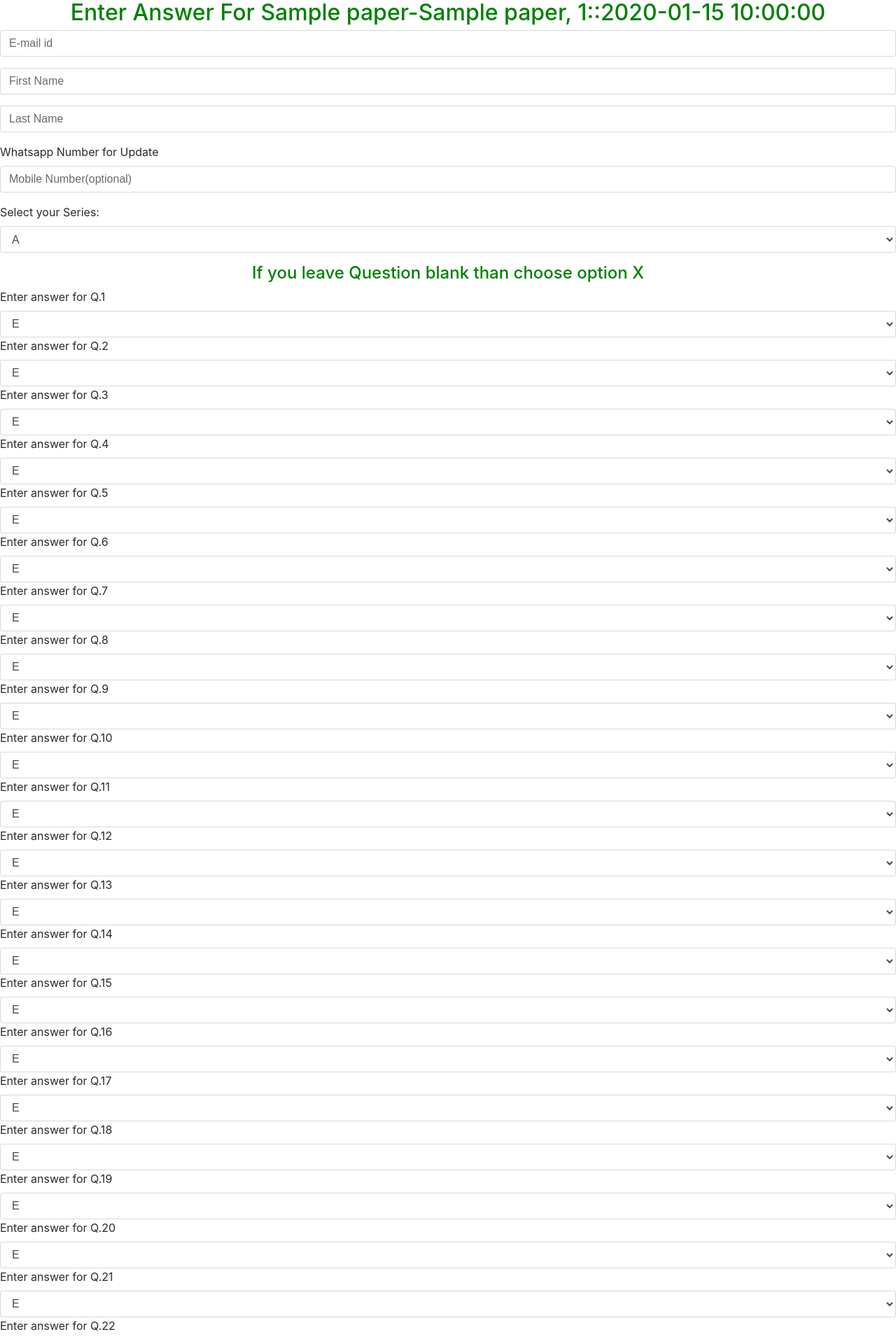
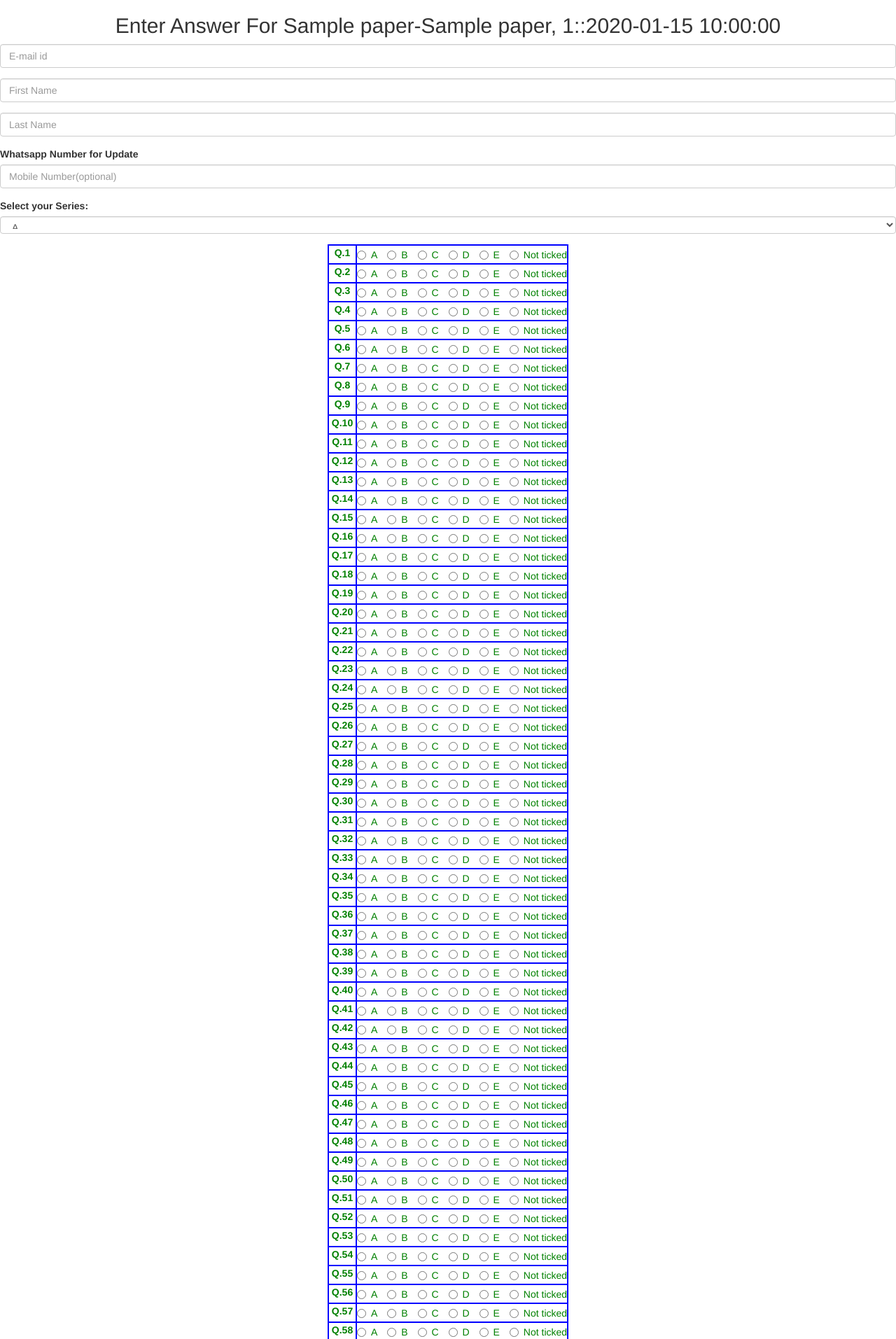
Before and after one commit to docostar/edudoco, a Flask app: a page that uses templates/inputanswer.html in a window 1280 px wide. Shown: the top 1913 px of the page at 70% size. Run offline with Flask 2, Linux system fonts and the light colour scheme; tables that the repository leaves empty hold one stand-in row (values such as "Sample post"); parts of the project's set-up code (start-up, migrations or seed data) failed here and were passed over; some libraries are stand-ins or nearby versions.

Commit message:
Input answer method change to radio button

```diff
--- a/templates/inputanswer.html
+++ b/templates/inputanswer.html
@@ -5,6 +5,9 @@
     <title>Enter your Answer</title>
     <link rel="stylesheet" href="https://maxcdn.bootstrapcdn.com/bootstrap/4.0.0-beta.3/css/bootstrap.min.css" integrity="sha384-Zug+QiDoJOrZ5t4lssLdxGhVrurbmBWopoEl+M6BdEfwnCJZtKxi1KgxUyJq13dy" crossorigin="anonymous">
     <link rel="stylesheet" href="static/result.css?v=5">
+      <link rel="stylesheet" href="https://maxcdn.bootstrapcdn.com/bootstrap/3.4.0/css/bootstrap.min.css">
+  <script src="https://ajax.googleapis.com/ajax/libs/jquery/3.4.1/jquery.min.js"></script>
+  <script src="https://maxcdn.bootstrapcdn.com/bootstrap/3.4.0/js/bootstrap.min.js"></script>
   </head>
   <body>
     <h2>Enter Answer For {{ paper.examname }}-{{ paper.subject }},  {{paper.exambody}}::{{paper.examdate}} </h2>
@@ -33,10 +36,17 @@
                     <option>D</option>
                   </select>
         </div>
-        <h4>If you leave Question blank than choose option X </h4>
+
+
+        <table align="center" >
         {% for n in range(150) %}
-        <label for="q{{n+1}}">Enter answer for Q.{{n+1}}</label>
+
+            <tr>
+                <td>
+        <label for="q{{n+1}}">Q.{{n+1}}</label>
+            </td>
         <!--<input type="text" name="q{{n+1}}" placeholder="Q.{{n+1}}" required><br/> -->
+        <!--
         <select class="form-control" name="q{{n+1}}">
             <option>A</option>
             <option>B</option>
@@ -45,9 +55,34 @@
             <option selected="selected">E</option>
             <option>X</option>
           </select>
+          -->
+                <td>
+        <label class="radio-inline">
+                <input  type="radio" name="q{{n+1}}" value="A" required>A
+        </label>
+        <label class="radio-inline">
+                <input type="radio" name="q{{n+1}}" value="B" >B
+        </label>
+        <label class="radio-inline">
+                <input type="radio" name="q{{n+1}}" value="C" >C
+        </label>
+        <label class="radio-inline">
+                <input type="radio" name="q{{n+1}}" value="D" >D
+        </label>
+        <label class="radio-inline">
+                <input type="radio" name="q{{n+1}}" value="E" >E
+        </label>
+         <label class="radio-inline">
+                <input type="radio" name="q{{n+1}}" value="" >Not ticked
+        </label>
+                </td>
+        </tr>
+
         {% endfor %}
+        </table>
+        <br/>
         <div class="form-group">
-            <button class="btn btn-primary">Submit</button>
+            <button class="btn btn-primary" style="position:absolute;left:50%">Submit</button>
         </div>
 
     </form>
```
